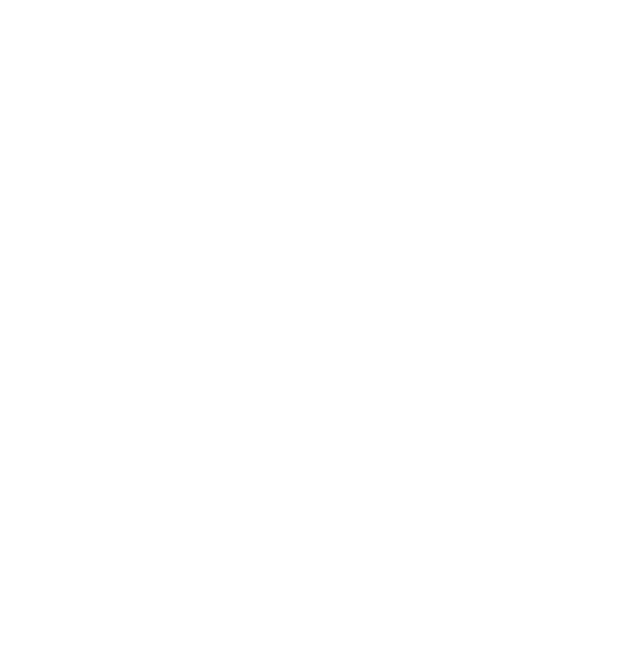
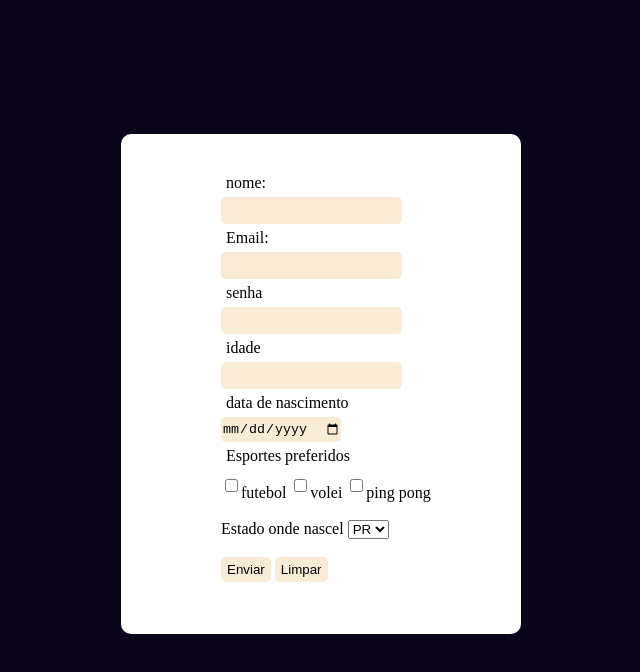
Before and after one commit to zdfgvx/aulasJs, a plain HTML site: page aulasJs/index.html in a window 1280 px wide. Shown: the whole page, without its empty margins (319-959 px from the left). Drawn offline with Linux system fonts and the light colour scheme.

Commit message:
Add files via upload

```diff
--- a/aulasJs/index.html
+++ b/aulasJs/index.html
@@ -1,11 +1,50 @@
 <!DOCTYPE html>
-<html lang="en">
+<html lang="pt-br">
 <head>
     <meta charset="UTF-8">
     <meta name="viewport" content="width=device-width, initial-scale=1.0">
-    <title>Document</title>
+    <title>aulas de javaScript</title>
+    <link rel="stylesheet" href="style.css">
 </head>
 <body>
 
+        <form>
+            <div class="form">
+                <label class="label">nome:</label>
+                <input name ="nom" class="input"type="text">
+
+                <label class="label" >Email:</label>
+                <input name ="email" class="input"type="email">
+
+                <label class="label" >senha</label>
+                <input name ="senha" class="input"type="password">
+
+                <label class="label" >idade</label>
+                <input name ="idade" class="input"type="number">
+
+                <label class="label" >data de nascimento</label>
+                <input name ="data" class="input"type="date">
+
+                <label class="label" for="">Esportes preferidos</label>
+                <input type="checkbox" name="preferencias"><label for="">futebol</label>
+                <input type="checkbox" name="preferencias"><label for="">volei</label>
+                <input type="checkbox" name="preferencias"><label for="">ping pong</label>
+                <br>
+                <br>
+                <label for="">Estado onde nascel</label>
+                <select>
+                    <option value="">PR</option>
+                    <option value="">RS</option>
+                    <option value="">SC</option>
+                </select>
+                <br>
+                <br>
+                <input class="input"type="submit" value="Enviar">
+                <input type="reset" value="Limpar">
+
+            </div>
+        </form>
+
+
 </body>
 </html>
--- /dev/null
+++ b/aulasJs/style.css
@@ -0,0 +1,26 @@
+body{
+    background-color:rgb(10, 5, 26);
+    display: flex;
+    justify-content: center;
+}
+form{
+    border-radius: 10px;
+    margin-top: 10%;
+    background-color: white;
+    width: 400px;
+    height: 500px;
+}
+.form{
+    margin:40px 0 20px 100px
+}
+
+.label{
+    margin: 5px ;
+    display: block;
+}
+input{
+    background-color: antiquewhite;
+    border: none;
+    border-radius: 5px;
+    height: 25px;
+}
```
